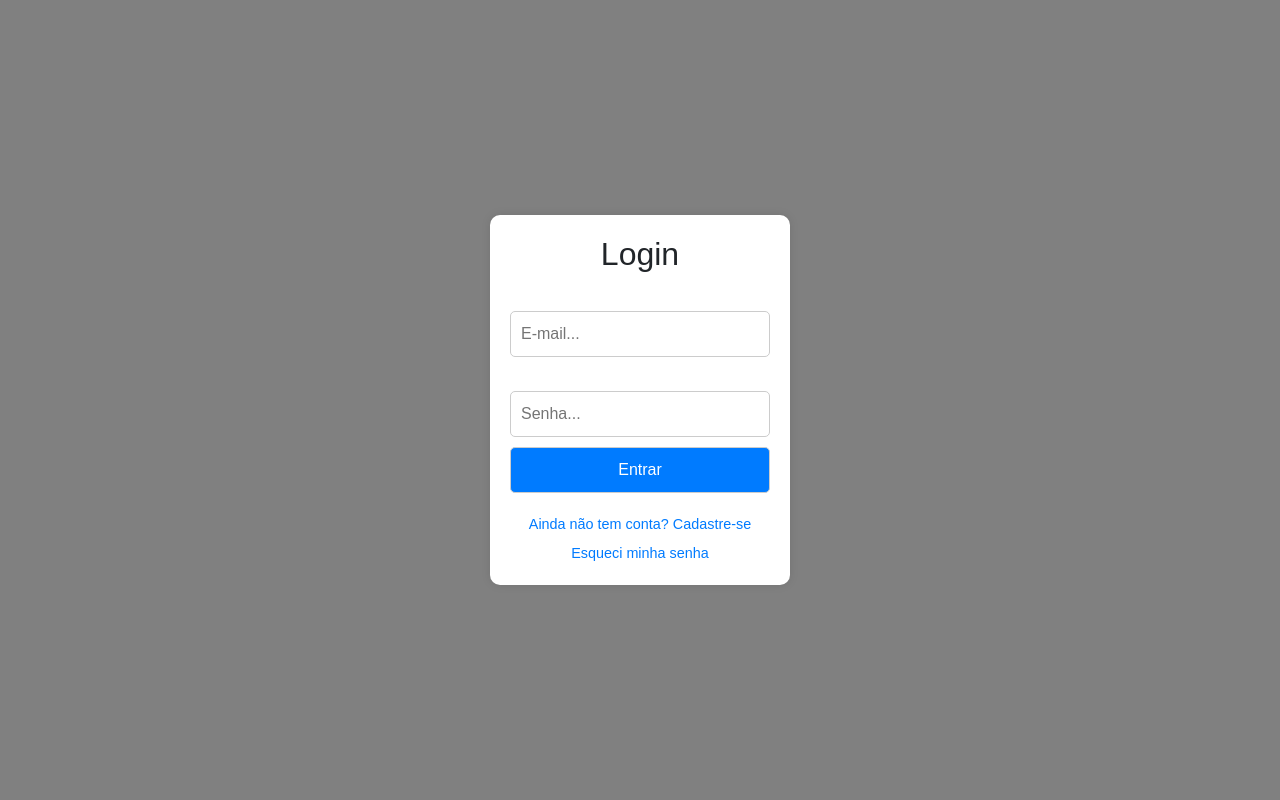
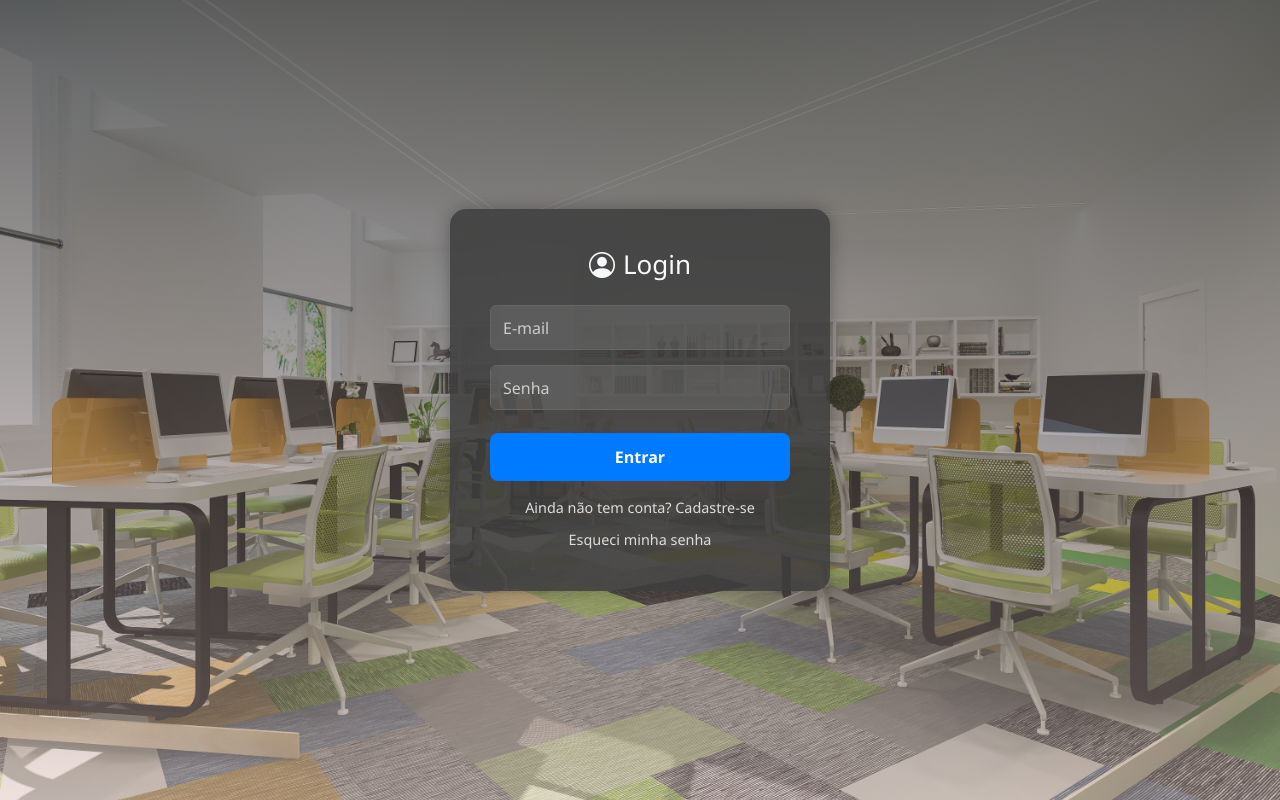
Before and after one commit to ariel-barbosa/tcc-labflow, a Django app: page / in a window 1280 px wide. Run offline with Django 5.2, Linux system fonts and the light colour scheme.

Commit message:
commit visual

```diff
--- a/app/templates/login.html
+++ b/app/templates/login.html
@@ -2,65 +2,93 @@
 <!DOCTYPE html>
 <html lang="pt-br">
 <head>
-    <link rel="stylesheet" href="https://cdn.jsdelivr.net/npm/bootstrap@5.3.0-alpha1/dist/css/bootstrap.min.css">
-    <link href="https://cdn.jsdelivr.net/npm/bootstrap-icons@1.11.3/font/bootstrap-icons.min.css" rel="stylesheet">
-    <meta charset="UTF-8">
-    <meta name="viewport" content="width=device-width, initial-scale=1.0">
+  <meta charset="UTF-8" />
+  <meta name="viewport" content="width=device-width, initial-scale=1.0" />
   <title>Login Lab-Flow</title>
-
+  <link rel="stylesheet" href="https://cdn.jsdelivr.net/npm/bootstrap@5.3.0-alpha1/dist/css/bootstrap.min.css" />
+  <link href="https://cdn.jsdelivr.net/npm/bootstrap-icons@1.11.3/font/bootstrap-icons.min.css" rel="stylesheet" />
   <style>
     body {
-            font-family: Arial, sans-serif;
+      margin: 0;
+      font-family: 'Segoe UI', sans-serif;
+      height: 100vh;
+      background: linear-gradient(rgba(0, 0, 0, 0.6), rgba(231, 204, 204, 0.4)), url("{% static 'img/fundo.jpg' %}") no-repeat center center/cover;
       display: flex;
       justify-content: center;
       align-items: center;
-            height: 100vh;
-            background-size: cover;
-            background-position: center;
-            background-repeat: no-repeat;
-            background: gray;
     }
 
-        .container {
-            background: white;
-            padding: 20px;
-            border-radius: 10px;
-            box-shadow: 0px 0px 10px rgba(0, 0, 0, 0.1);
-            width: 300px;
+    .login-box {
+      background-color: rgba(60, 60, 60, 0.85);
+      padding: 40px;
+      border-radius: 16px;
+      color: #f8f9fa;
+      box-shadow: 0 0 18px rgba(0, 0, 0, 0.3);
+      width: 100%;
+      max-width: 380px;
       text-align: center;
     }
 
-        input, button {
-            width: 100%;
-            padding: 10px;
-            margin: 5px 0;
-            border: 1px solid #ccc;
-            border-radius: 5px;
+    .login-box h2 {
+      font-size: 26px;
+      margin-bottom: 25px;
     }
 
-        button {
-            background: #007bff;
-            color: white;
-            cursor: pointer;
+    .form-control {
+      background-color: rgba(255, 255, 255, 0.1);
+      color: #f8f9fa;
+      border: 1px solid #666;
+      margin-bottom: 15px;
+      height: 45px;
     }
 
-        button:hover {
-            background: #0056b3;
-        }
-        a {
-            font-size: 0.9em;
-            color: #007bff;
-            text-decoration: none;
+    .form-control::placeholder {
+      color: #ccc;
     }
 
-        a:hover {
+    .form-control:focus {
+      background-color: rgba(255, 255, 255, 0.15);
+      border-color: #fff;
+      box-shadow: none;
+      color: #fff;
+    }
+
+    .btn-login {
+      background-color: #007bff;
+      border: none;
+      color: white;
+      font-weight: 600;
+      padding: 12px;
+      border-radius: 8px;
+      width: 100%;
+      transition: background 0.3s ease;
+    }
+
+    .btn-login:hover {
+      background-color: #0056b3;
+    }
+
+    .login-links a {
+      color: #ddd;
+      font-size: 0.9rem;
+      text-decoration: none;
+      display: block;
+      margin-top: 10px;
+      transition: color 0.2s;
+    }
+
+    .login-links a:hover {
+      color: #fff;
       text-decoration: underline;
     }
 
+    .alert-fixed {
+      margin-bottom: 20px;
+    }
   </style>
 </head>
 <body>
-    <div class="container">
+  <div class="login-box">
     {% if messages %}
       <div class="alert-fixed">
         {% for message in messages %}
@@ -71,20 +99,19 @@
         {% endfor %}
       </div>
     {% endif %}
-        <h2>Login</h2>
-        <form action="{% url 'login' %}" method="POST">{% csrf_token %}
-            <label for="email"></label>
-            <input type="text" id="email" name="email" placeholder="E-mail..." required>
 
-            <label for="senha"></label>
-            <input type="password" id="senha" name="senha" placeholder="Senha..." required>
+    <h2><i class="bi bi-person-circle me-2"></i>Login</h2>
 
-            <button type="submit">Entrar</button>
+    <form action="{% url 'login' %}" method="POST">
+      {% csrf_token %}
+      <input type="text" id="email" name="email" placeholder="E-mail" class="form-control" required />
+      <input type="password" id="senha" name="senha" placeholder="Senha" class="form-control" required />
+      <button type="submit" class="btn btn-login mt-2">Entrar</button>
     </form>
 
-        <div class="mt-3">
-            <a href="{% url 'cadastro' %}" class="d-block mb-2">Ainda não tem conta? Cadastre-se</a>
-            <a href="{% url 'esqueci_senha' %}" class="d-block">Esqueci minha senha</a>
+    <div class="login-links mt-3">
+      <a href="{% url 'cadastro' %}">Ainda não tem conta? Cadastre-se</a>
+      <a href="{% url 'esqueci_senha' %}">Esqueci minha senha</a>
     </div>
   </div>
 
@@ -96,6 +123,5 @@
       });
     }, 8000);
   </script>
-
 </body>
 </html>
```
Also changed, not shown: app/templates/cadastro.html (+75 -43 lines), app/templates/inicio.html (+74 -58 lines), app/static/img/SENAI_Port_com_assinatura_negativa.png (added), app/views.py (line endings or trailing spaces), db.sqlite3, 1 other file. Lines whose indentation alone changed are shown as unchanged.
